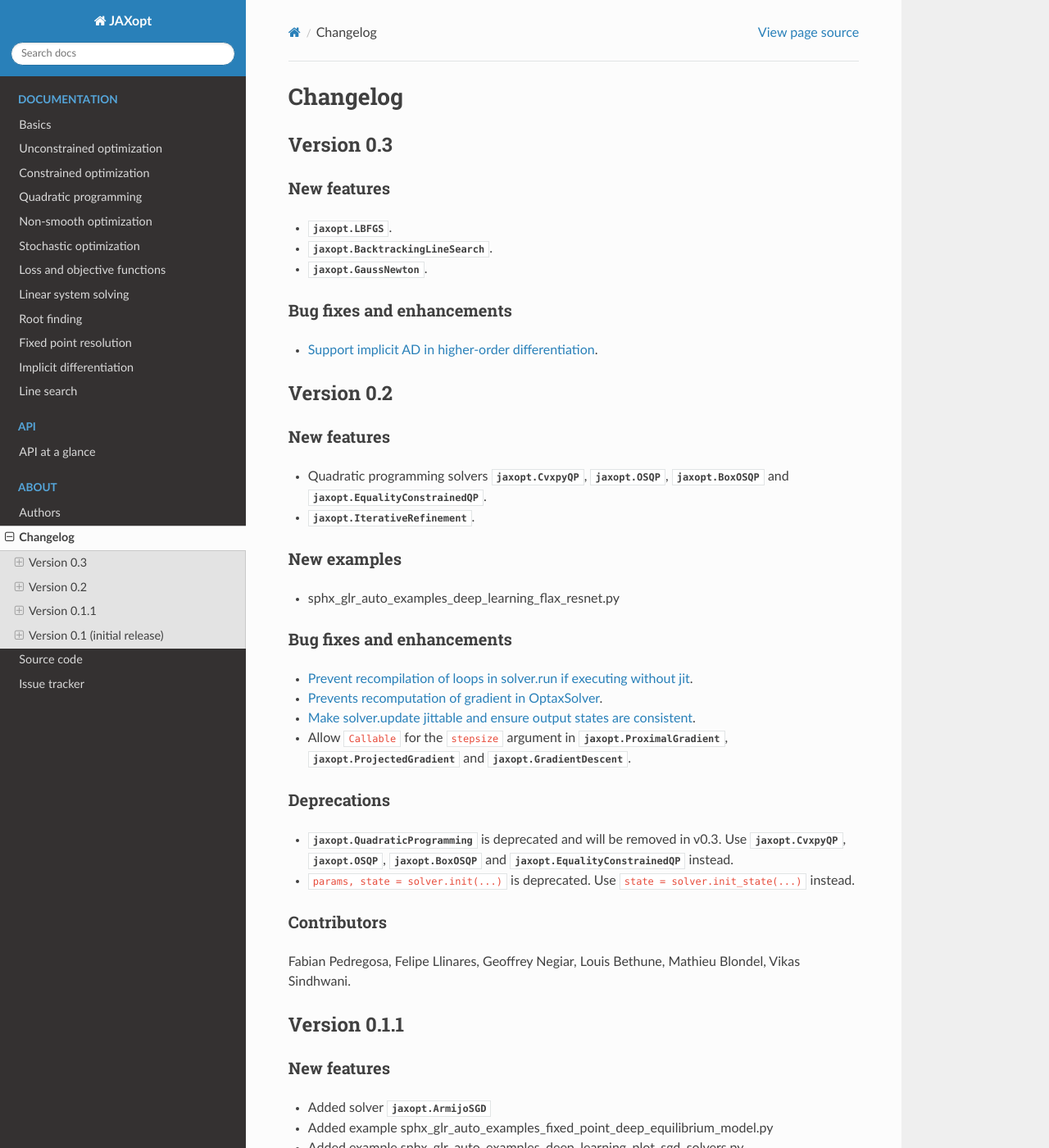
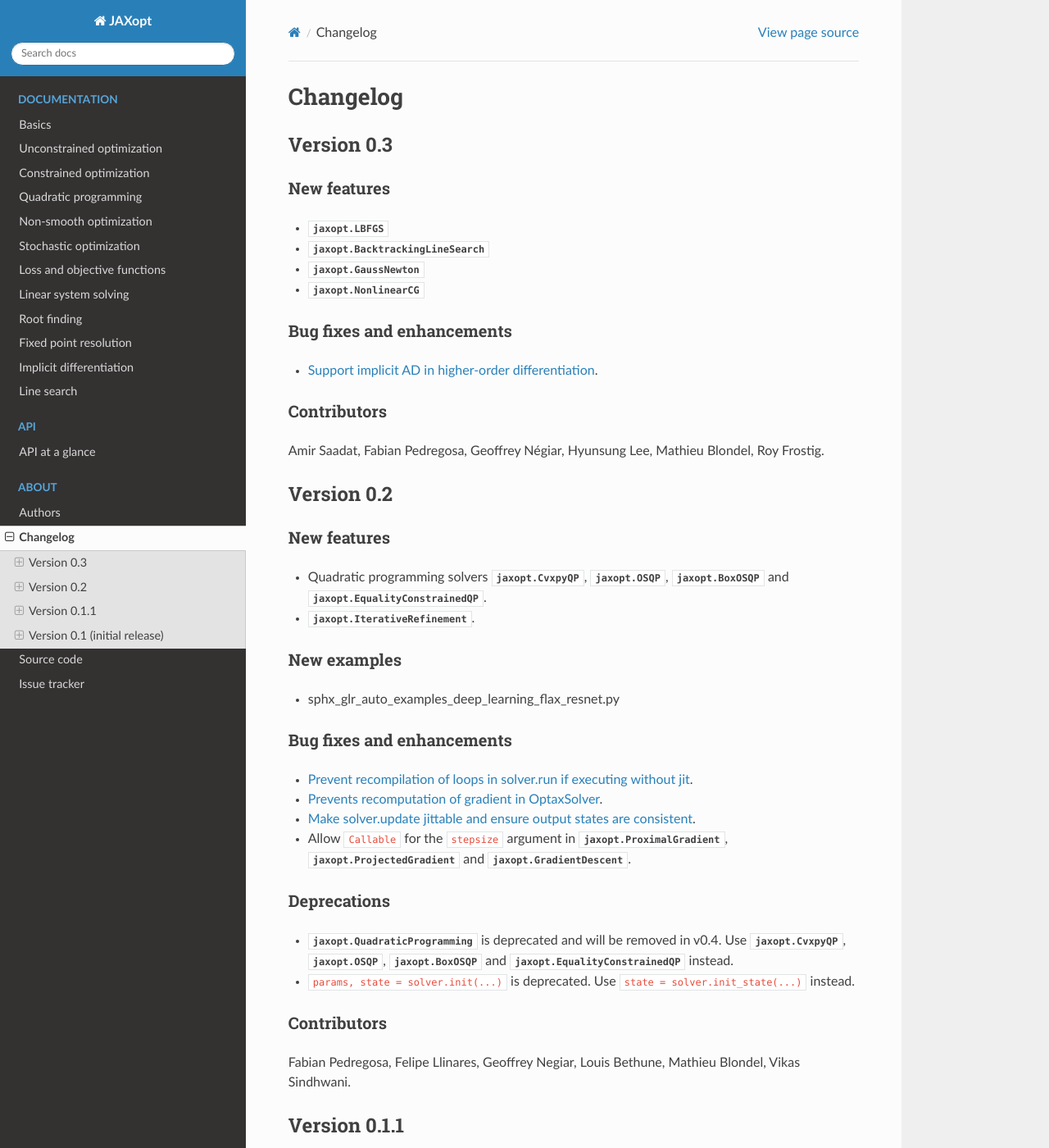
Before and after one commit to google/jaxopt, a Sphinx documentation site: the page built from docs/changelog.rst, in a window 1280 px wide and 1400 px high. Shown: the whole window at 82% size. Built offline with Sphinx 7.4.7 and the Read the Docs theme 2.0.0, drawn with Linux system fonts in a browser that asks for light colours; pages that are not in the unit, such as notebooks, are missing from menus.

Commit message:
Release 0.3.

```diff
--- a/docs/changelog.rst
+++ b/docs/changelog.rst
@@ -7,15 +7,21 @@
 New features
 ~~~~~~~~~~~~
 
-- :class:`jaxopt.LBFGS`.
-- :class:`jaxopt.BacktrackingLineSearch`.
-- :class:`jaxopt.GaussNewton`.
+- :class:`jaxopt.LBFGS`
+- :class:`jaxopt.BacktrackingLineSearch`
+- :class:`jaxopt.GaussNewton`
+- :class:`jaxopt.NonlinearCG`
 
 Bug fixes and enhancements
 ~~~~~~~~~~~~~~~~~~~~~~~~~~
 
 - `Support implicit AD in higher-order differentiation
   <https://github.com/google/jaxopt/pull/143>`_.
+
+Contributors
+~~~~~~~~~~~~
+
+Amir Saadat, Fabian Pedregosa, Geoffrey Négiar, Hyunsung Lee, Mathieu Blondel, Roy Frostig.
 
 Version 0.2
 -----------
@@ -48,7 +54,7 @@
 Deprecations
 ~~~~~~~~~~~~
 
-- :class:`jaxopt.QuadraticProgramming` is deprecated and will be removed in v0.3. Use
+- :class:`jaxopt.QuadraticProgramming` is deprecated and will be removed in v0.4. Use
   :class:`jaxopt.CvxpyQP`, :class:`jaxopt.OSQP`, :class:`jaxopt.BoxOSQP` and
   :class:`jaxopt.EqualityConstrainedQP` instead.
 - ``params, state = solver.init(...)`` is deprecated. Use ``state = solver.init_state(...)`` instead.
--- a/docs/unconstrained.rst
+++ b/docs/unconstrained.rst
@@ -53,7 +53,8 @@
   # Alternatively, we could have used one of these solvers as well:
   # solver = jaxopt.GradientDescent(fun=ridge_reg_objective, maxiter=500)
   # solver = jaxopt.ScipyMinimize(fun=ridge_reg_objective, method="L-BFGS-B", maxiter=500)
-  # cg_model = jaxopt.NonlinearCG(fun=ridge_reg_objective, maxiter=300, method="polak-ribiere")
+  # solver = jaxopt.NonlinearCG(fun=ridge_reg_objective, method="polak-ribiere", maxiter=500)
+
 Unpacking results
 ~~~~~~~~~~~~~~~~~
 
```
Also changed, not shown: docs/api.rst (+17 -0 lines), 2 other files.
